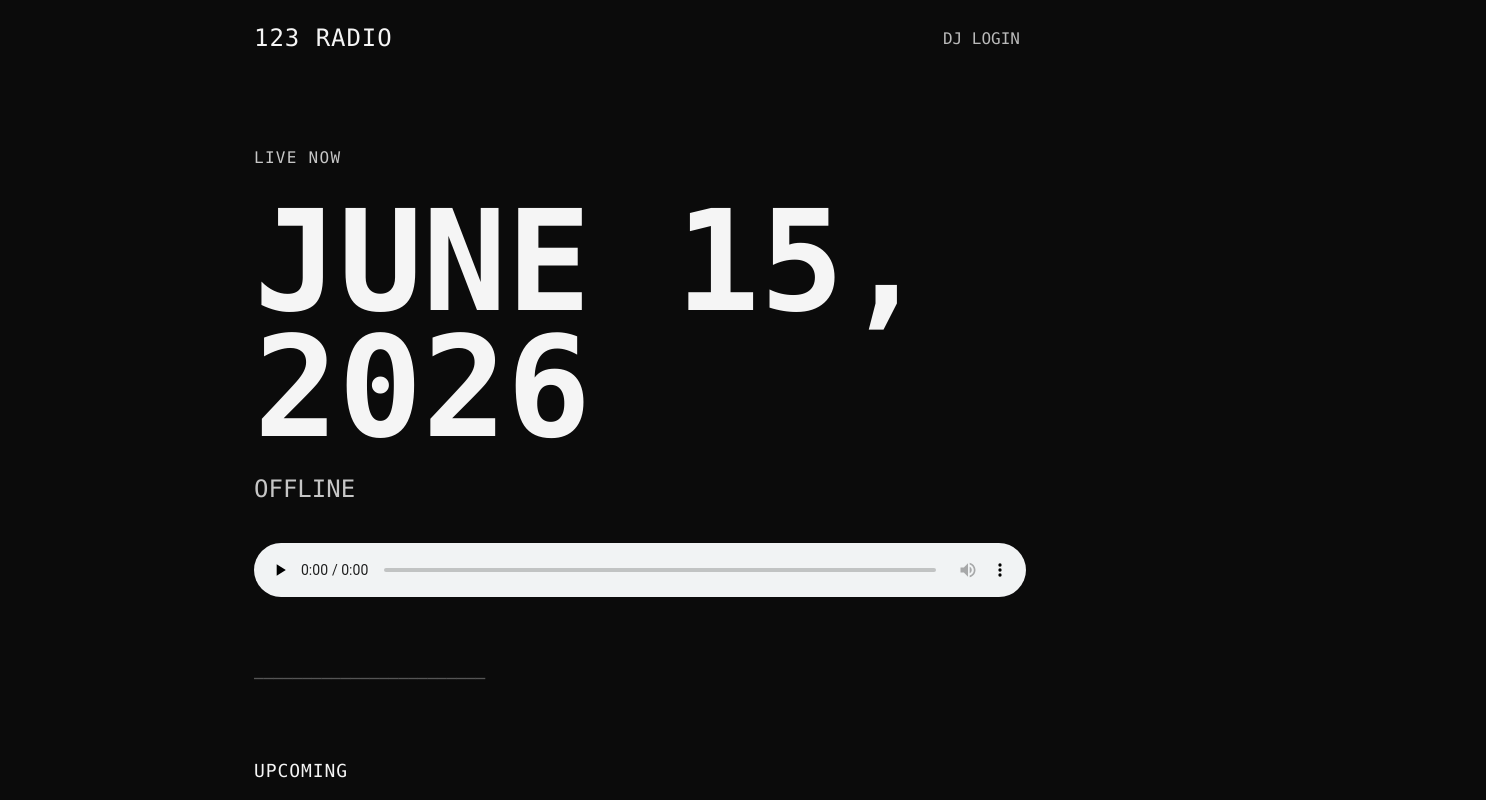
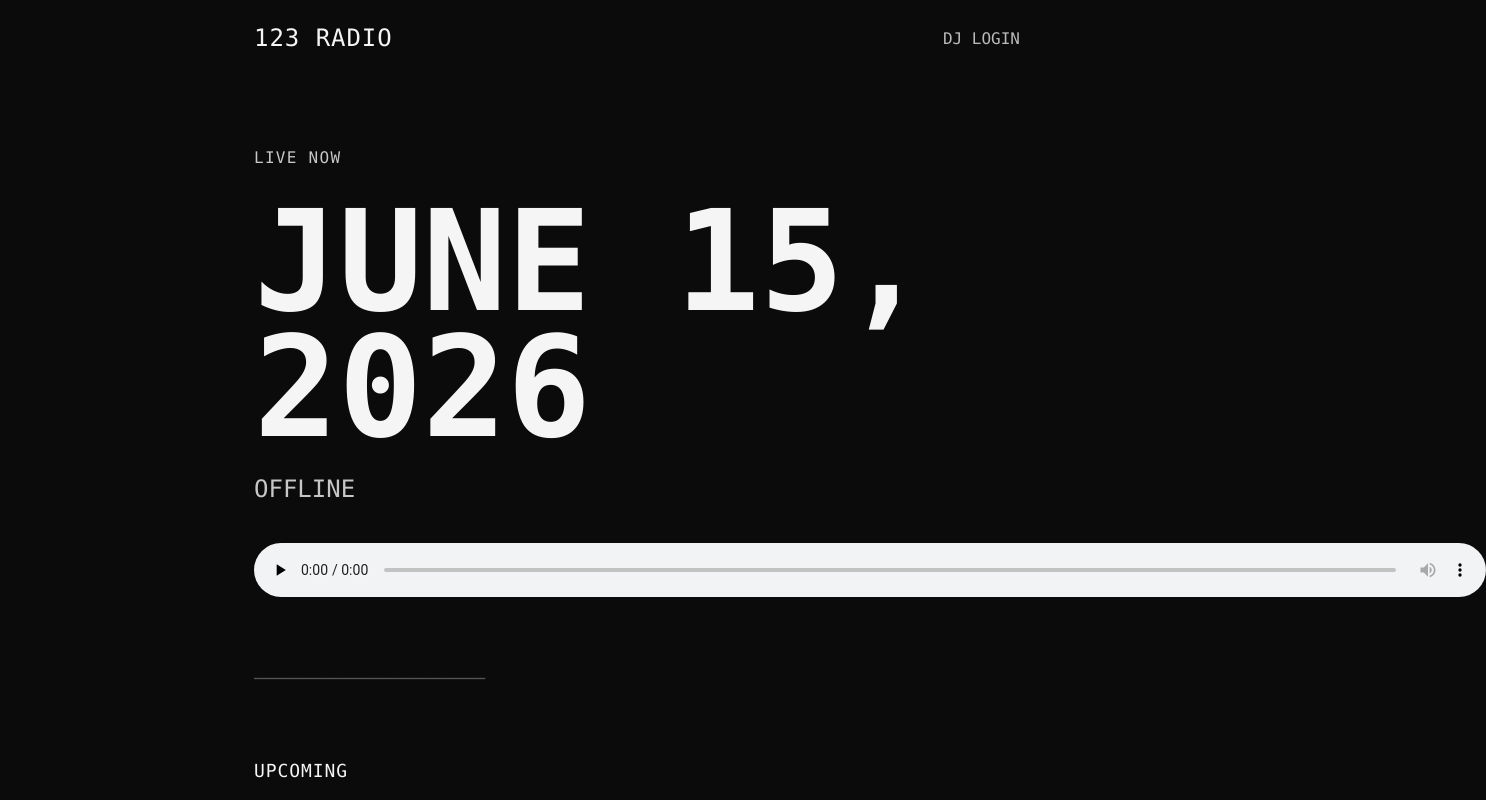
Before and after one commit to jeffihaza/station-platform-prototype, a React (Vite) app: page / in a window 1280 px wide. Shown: the top 800 px of the page, 1486 px wide, since content can reach past the window. Built offline with nearby package versions, Linux system fonts and the light colour scheme; no server answers.

Commit message:
Update styles.css

```diff
--- a/src/styles.css
+++ b/src/styles.css
@@ -90,10 +90,10 @@ button {
 }
 
 audio {
-  width: 100%;
-
-  margin-top: 24px;
-  display: block;
+    width: calc(100vw - 48px);
+    max-width: none;
+    display: block;
+    margin-top: 24px;
 }
 
 .divider {
```
